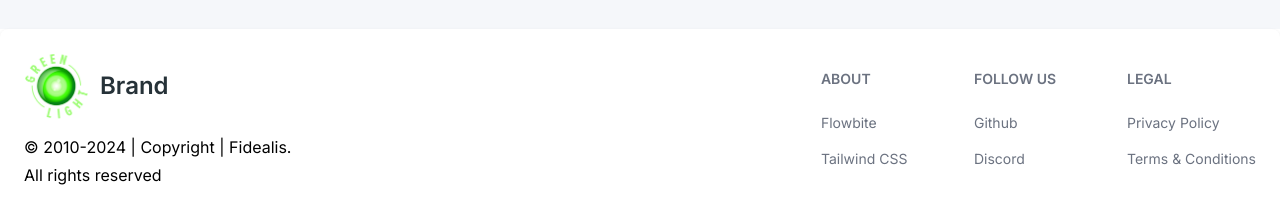
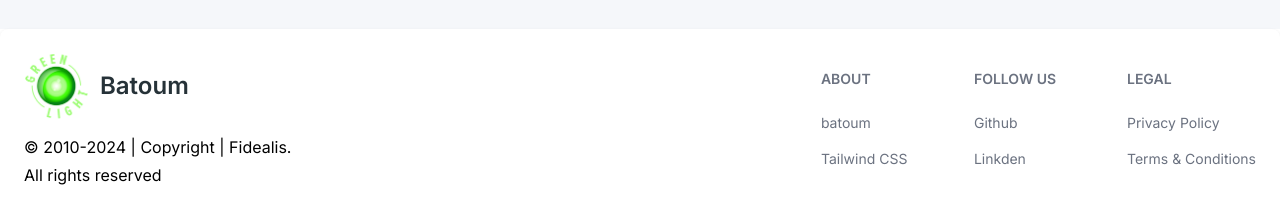
Before and after one commit to batoum0-code/landing-page1, a React (Vite) app: page / in a window 1280 px wide. Shown: the part 4449-4666 px from the top of the page. Built offline with nearby package versions, Linux system fonts and the light colour scheme.

Commit message:
update-footer

```diff
--- a/src/components/MyFooter.jsx
+++ b/src/components/MyFooter.jsx
@@ -13,7 +13,7 @@ const MyFooter = () => {
                     <div className='space-y-4 mb-8'>
                     <a href="/home" className="text-2xl font-semibold flex items-center space-x-3">
                     <img src={logo} alt="logo-image" className="w-16 inline-block items-center" />
-                    <span className="text-[#263238]">Brand</span> </a>
+                    <span className="text-[#263238]">Batoum</span> </a>
                     <div>
                         <p className='mb-1'>© 2010-2024 | Copyright | Fidealis.</p>
                         <p>All rights reserved</p>
@@ -23,7 +23,7 @@ const MyFooter = () => {
                         <div>
                             <Footer.Title title="about" />
                             <Footer.LinkGroup col>
-                                <Footer.Link href="#">Flowbite</Footer.Link>
+                                <Footer.Link href="#">batoum</Footer.Link>
                                 <Footer.Link href="#">Tailwind CSS</Footer.Link>
                             </Footer.LinkGroup>
                         </div>
@@ -31,7 +31,7 @@ const MyFooter = () => {
                             <Footer.Title title="Follow us" />
                             <Footer.LinkGroup col>
                                 <Footer.Link href="#">Github</Footer.Link>
-                                <Footer.Link href="#">Discord</Footer.Link>
+                                <Footer.Link href="#">Linkden</Footer.Link>
                             </Footer.LinkGroup>
                         </div>
                         <div>
```
